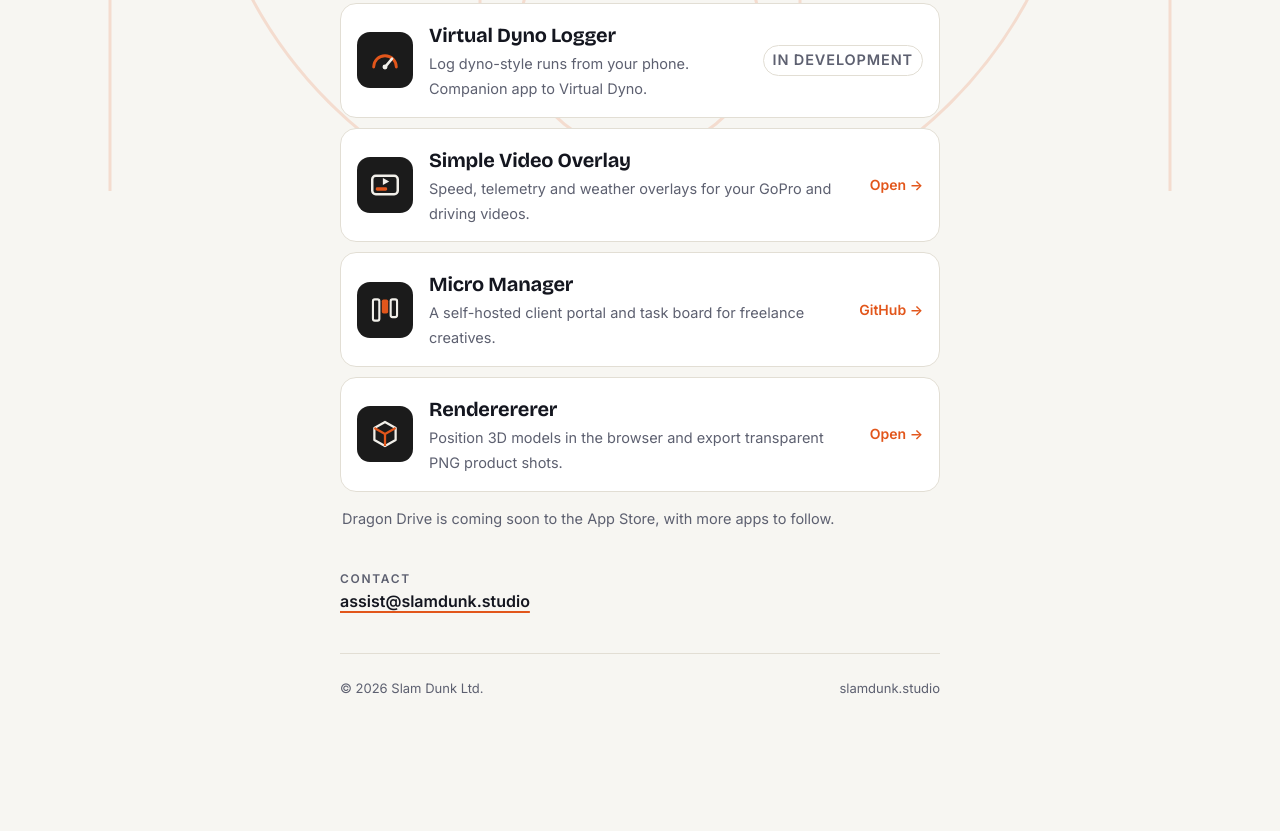
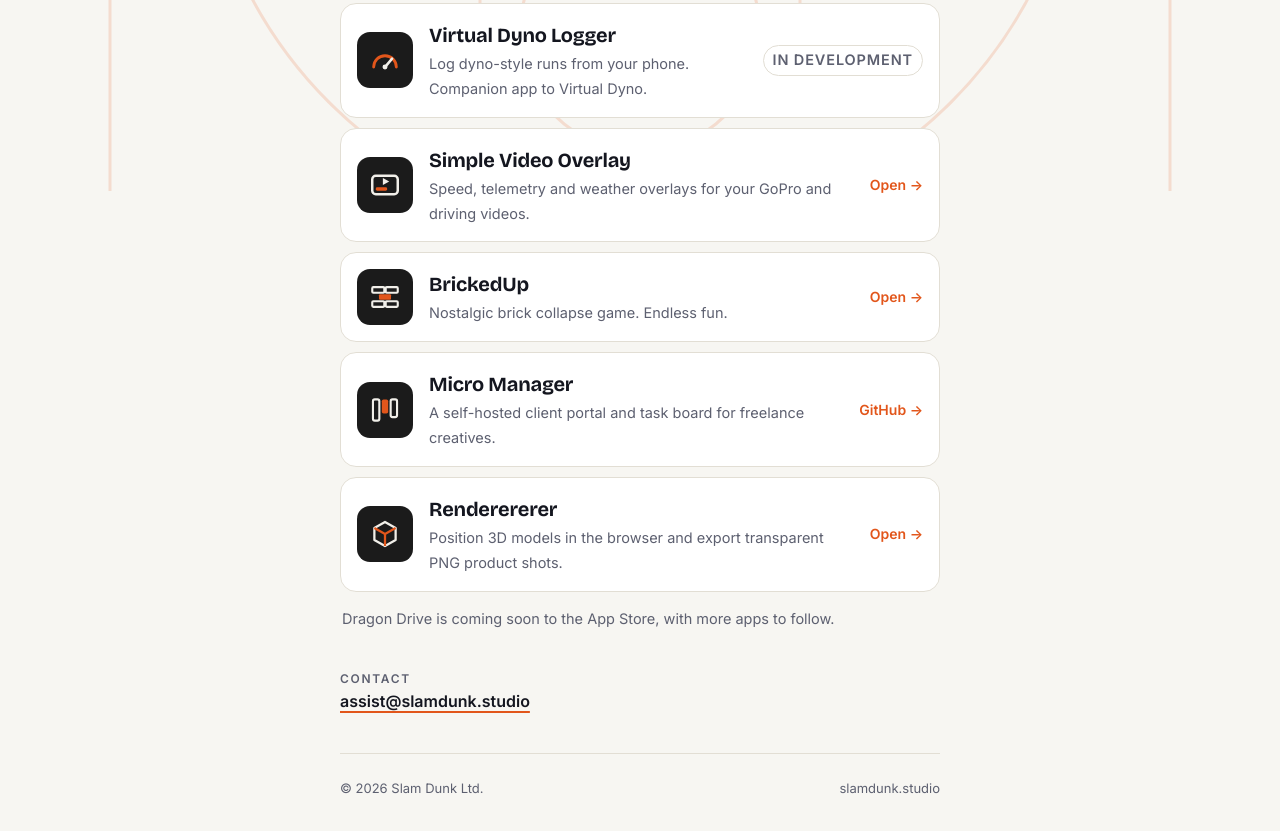
Before and after one commit to syntaxless/slam-dunk, a plain HTML site: page index.html in a window 1280 px wide. Shown: the part 657-1488 px from the top of the page. Before the commit the page ends 1388 px from the top, so only its background shows below. Drawn offline with nearby package versions, Linux system fonts and the light colour scheme.

Commit message:
Add BrickedUp app tile (#3)
* Add BrickedUp app tile between Simple Video Overlay and Micro Manager

Co-Authored-By: Claude Opus 5.5 <noreply@anthropic.com>
Claude-Session: https://claude.ai/code/session_01PpiA3QHAVFEGkwd2vtYzDr

* Use BrickedUp description

Co-Authored-By: Claude Opus 5.5 <noreply@anthropic.com>
Claude-Session: https://claude.ai/code/session_01PpiA3QHAVFEGkwd2vtYzDr

---------

Co-authored-by: Claude <noreply@anthropic.com>

```diff
--- a/index.html
+++ b/index.html
@@ -120,6 +120,13 @@ footer{margin-top:auto;padding-top:24px;border-top:1px solid var(--line);display
       <div><b>Simple Video Overlay</b><span>Speed, telemetry and weather overlays for your GoPro and driving videos.</span></div>
       <span class="go">Open →</span>
     </a>
+    <a class="app" href="https://brickedup.slamdunk.studio" target="_blank" rel="noopener">
+      <span class="icon mono" aria-hidden="true">
+        <svg viewBox="0 0 48 48" width="34" height="34"><g fill="none" stroke="#f1efe9" stroke-width="3" stroke-linejoin="round"><rect x="6" y="10" width="17" height="8" rx="1.5"/><rect x="25" y="10" width="17" height="8" rx="1.5"/><rect x="6" y="30" width="17" height="8" rx="1.5"/><rect x="25" y="30" width="17" height="8" rx="1.5"/></g><rect x="15.5" y="20" width="17" height="8" rx="1.5" fill="#e2561b"/></svg>
+      </span>
+      <div><b>BrickedUp</b><span>Nostalgic brick collapse game. Endless fun.</span></div>
+      <span class="go">Open →</span>
+    </a>
     <a class="app" href="https://github.com/syntaxless/micro-manager" target="_blank" rel="noopener">
       <span class="icon mono" aria-hidden="true">
         <svg viewBox="0 0 48 48" width="34" height="34"><rect x="7" y="9" width="9" height="30" rx="2.5" fill="none" stroke="#f1efe9" stroke-width="3"/><rect x="19.5" y="9" width="9" height="20" rx="2.5" fill="#e2561b"/><rect x="32" y="9" width="9" height="25" rx="2.5" fill="none" stroke="#f1efe9" stroke-width="3"/></svg>
```
